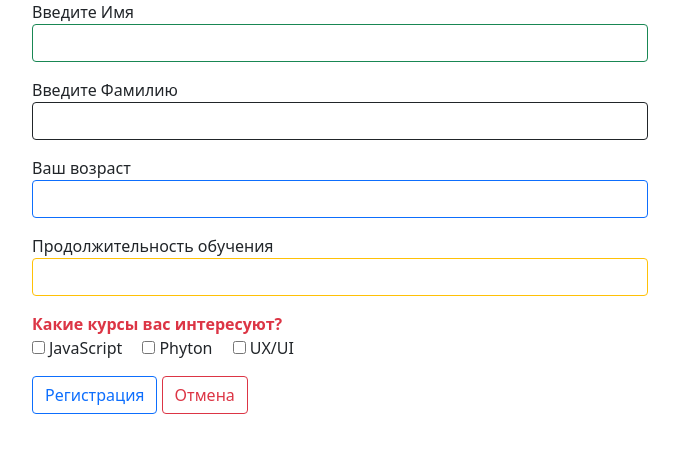
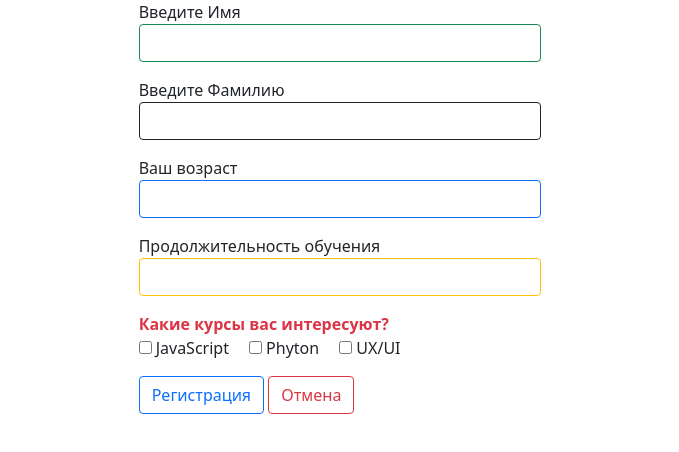
Before and after one commit to AdiletAldazharbekov/JS-1-HW, a plain HTML site: page index.html in a window 1280 px wide. Shown: the whole page, without its empty margins (300-979 px from the left). Drawn offline with nearby package versions, Linux system fonts and the light colour scheme.

Commit message:
bootstrap-v3

```diff
--- a/index.html
+++ b/index.html
@@ -14,7 +14,7 @@
 		<link rel="stylesheet" href="./css/index.css" />
 	</head>
 	<body>
-		<div class="container col-3 col-md-6 col-sm-12">
+		<div class="container col-sm-3 col-md-5 col-lg-4">
 			<form>
 				<div class="form-group mb-3">
 					<label for="name">Введите Имя</label>
```
Also changed, not shown: js/index.js (+5 -5 lines).
